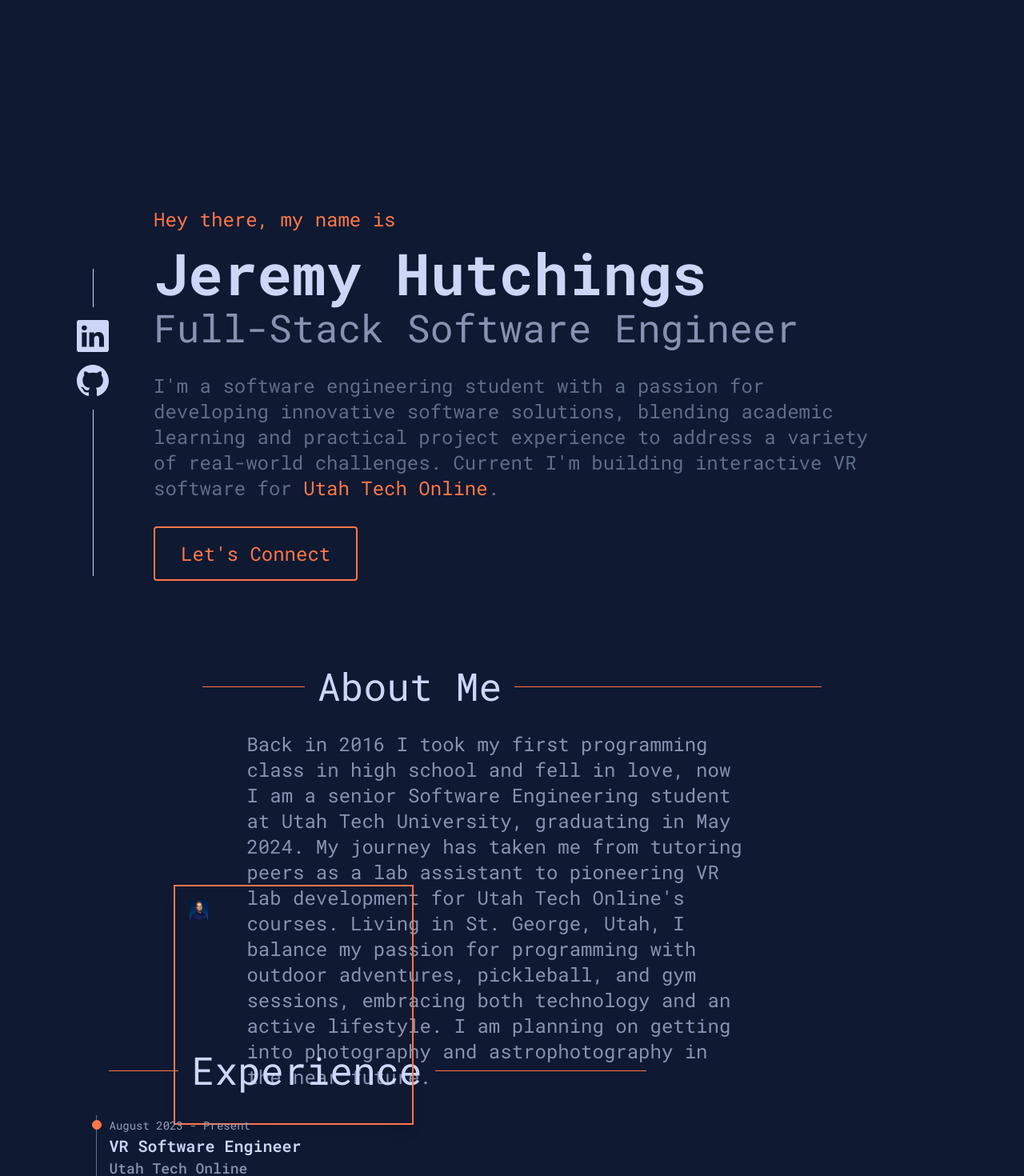
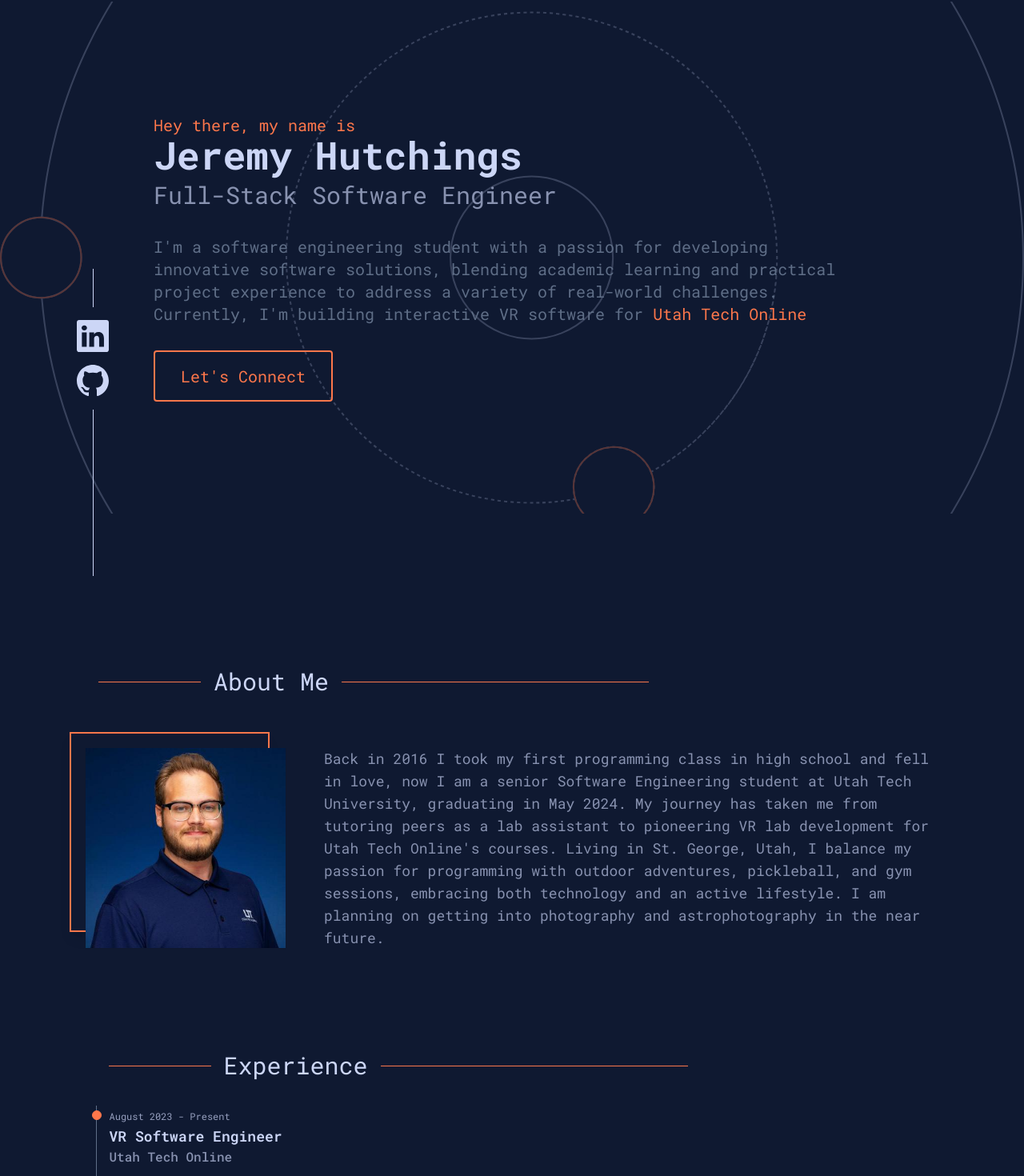
Before and after one commit to jhutchings99/portfolio, a Next.js app: page / in a window 1280 px wide. Shown: the part 80-1550 px from the top of the page at 80% size. Built offline with nearby package versions, Linux system fonts and the light colour scheme.

Commit message:
add custom image and type animation to header

```diff
--- a/app/components/About/About.tsx
+++ b/app/components/About/About.tsx
@@ -5,23 +5,21 @@ export default function About() {
   return (
     <section className="flex justify-center bg-dark-bg h-[60vh]" id="about">
       <div>
-        <div className="flex items-center pt-48 pb-8">
+        <div className="flex items-center pt-48 pb-16">
           <div className="w-32 h-px bg-accent mx-4"></div>
-          <h2 className="text-header text-5xl">About Me</h2>
+          <h2 className="text-header text-3xl">About Me</h2>
           <div className="w-96 h-px bg-accent mx-4"></div>
         </div>
-        <div className="flex items-center gap-12 w-[55vw]">
+        <div className="flex items-center gap-12">
           <div className="relative">
-            <div className="h-[300px] w-[300px] border-accent border-2 absolute -top-5 -left-5 shadow-lg"></div>
+            <div className="h-[250px] w-[250px] border-accent border-2 absolute -top-5 -left-5 shadow-lg"></div>
             <Image
               src={Headshot}
               alt="Logo"
-              height={300}
-              width={300}
-              className="relative shadow-sm"
+              className="relative shadow-sm h-[250px] w-[250px]"
             />
           </div>
-          <p className="max-w-4xl text-sub text-2xl">
+          <p className="max-w-3xl text-sub text-lg">
             Back in 2016 I took my first programming class in high school and
             fell in love, now I am a senior Software Engineering student at Utah
             Tech University, graduating in May 2024. My journey has taken me
--- a/app/components/Experience/Experience.tsx
+++ b/app/components/Experience/Experience.tsx
@@ -1,25 +1,25 @@
 export default function Experience() {
   return (
     <section
-      className="flex justify-center bg-dark-bg h-[60vh]"
+      className="flex justify-center bg-dark-bg h-[70vh]"
       id="experience"
     >
       <div>
-        <div className="flex items-center pt-48 pb-8 w-[55vw]">
+        <div className="flex items-center pt-48 pb-8">
           <div className="w-32 h-px bg-accent mx-4"></div>
-          <h2 className="text-header text-5xl">Experience</h2>
+          <h2 className="text-header text-3xl">Experience</h2>
           <div className="w-96 h-px bg-accent mx-4"></div>
         </div>
         <ol className="relative border-s border-text">
           <li className="mb-10 ms-4">
             <div className="absolute w-3 h-3 bg-accent rounded-full mt-1.5 -start-1.5 border border-accent"></div>
-            <time className="mb-1 text-sm font-normal leading-none text-link">
+            <time className="mb-1 text-xs font-normal leading-none text-link">
               August 2023 - Present
             </time>
-            <h3 className="text-xl font-semibold text-header">
+            <h3 className="text-lg font-semibold text-header">
               VR Software Engineer
             </h3>
-            <h5 className="text-lg font-medium text-sub">Utah Tech Online</h5>
+            <h5 className="text-md font-medium text-sub">Utah Tech Online</h5>
             <p className="mb-4 text-base font-normal text-text max-w-5xl pt-4">
               Currently creating interactive VR multiplayer software for Utah
               Tech Online&apos;s online lab courses using Unity and C# ensuring
@@ -28,11 +28,11 @@ export default function Experience() {
           </li>
           <li className="mb-10 ms-4">
             <div className="absolute w-3 h-3 bg-header rounded-full mt-1.5 -start-1.5 border border-header"></div>
-            <time className="mb-1 text-sm font-normal leading-none text-link">
+            <time className="mb-1 text-xs font-normal leading-none text-link">
               August 2022 - August 2023
             </time>
-            <h3 className="text-xl font-semibold text-header">Lab Assistant</h3>
-            <h5 className="text-lg font-medium text-sub">
+            <h3 className="text-lg font-semibold text-header">Lab Assistant</h3>
+            <h5 className="text-md font-medium text-sub">
               Utah Tech University
             </h5>
             <p className="mb-4 text-base font-normal text-text pt-4">
--- a/app/components/Header/Header.tsx
+++ b/app/components/Header/Header.tsx
@@ -1,32 +1,54 @@
+"use client";
+
+import Image from "next/image";
+import Orbit from "../../assets/orbit.svg";
+import { TypeAnimation } from "react-type-animation";
+
 export default function Header() {
   return (
     <header
-      className="bg-dark-bg h-[80vh] flex justify-center pt-64"
+      className="bg-dark-bg h-[80vh] flex justify-center items-center"
       id="header"
     >
-      <div>
-        <h5 className="text-accent text-2xl">Hey there, my name is</h5>
-        <h1 className="text-header text-7xl font-bold pt-4">
+      <div className="relative w-full h-full flex flex-col justify-center items-center">
+        <Image
+          src={Orbit}
+          alt="Orbit pattern"
+          layout="fill"
+          objectFit="cover"
+          className="absolute z-1 opacity-30"
+        />
+        <div className="z-10 relative">
+          <h5 className="text-accent text-xl">Hey there, my name is</h5>
+          <TypeAnimation
+            sequence={["Jeremy Hutchings"]}
+            wrapper="span"
+            speed={10}
+            className="text-header text-5xl font-bold pt-4"
+          >
             Jeremy Hutchings
-        </h1>
-        <h2 className="text-sub text-5xl pt-2">Full-Stack Software Engineer</h2>
-        <h3 className=" text-text text-2xl pt-8 pb-8 max-w-4xl">
-          I&apos;m a software engineering student with a passion for developing
-          innovative software solutions, blending academic learning and
-          practical project experience to address a variety of real-world
-          challenges. Current I&apos;m building interactive VR software for{" "}
+          </TypeAnimation>
+          <h2 className="text-sub text-3xl pt-2">
+            Full-Stack Software Engineer
+          </h2>
+          <h3 className="text-text text-xl pt-8 pb-8 max-w-4xl">
+            I&apos;m a software engineering student with a passion for
+            developing innovative software solutions, blending academic learning
+            and practical project experience to address a variety of real-world
+            challenges. Currently, I&apos;m building interactive VR software for{" "}
             <a
               className="text-accent"
               href="https://online.utahtech.edu/immersive/"
               target="_blank"
+              rel="noopener noreferrer"
             >
               Utah Tech Online
             </a>
-          .
           </h3>
-        <button className="border-accent border-2 text-accent px-8 py-4 rounded text-2xl">
+          <button className="border-accent border-2 text-accent px-8 py-4 rounded text-xl">
             Let&apos;s Connect
           </button>
+        </div>
       </div>
     </header>
   );
--- a/app/components/SocialLinks/SocialLinks.tsx
+++ b/app/components/SocialLinks/SocialLinks.tsx
@@ -2,7 +2,7 @@ import { BsLinkedin, BsGithub } from "react-icons/bs";
 
 export default function SocialLinks() {
   return (
-    <div className="flex flex-col items-center fixed bottom-0 left-24 gap-4">
+    <div className="flex flex-col items-center fixed bottom-0 left-24 gap-4 z-10">
       <div className="w-px h-12 bg-header mx-4"></div>
       <BsLinkedin className="text-header h-10 w-10" />
       <BsGithub className="text-header h-10 w-10" />
--- a/app/globals.css
+++ b/app/globals.css
@@ -38,3 +38,16 @@ body * {
 .c--hovered {
   transform: translate(-50%, -50%) scale(1.5);
 }
+
+@keyframes spin {
+  from {
+    transform: rotate(0deg);
+  }
+  to {
+    transform: rotate(360deg);
+  }
+}
+
+.spinning {
+  animation: spin 10s linear infinite;
+}
--- a/package.json
+++ b/package.json
@@ -17,6 +17,7 @@
     "react-icons": "^4.12.0",
     "react-redux": "^9.0.4",
     "react-scroll": "^1.9.0",
+    "react-type-animation": "^3.2.0",
     "redux": "^5.0.0"
   },
   "devDependencies": {
```
Also changed, not shown: app/assets/orbit.svg (added), 1 other file (tests, documents, lock files or other folders). Lines whose indentation alone changed are shown as unchanged.
